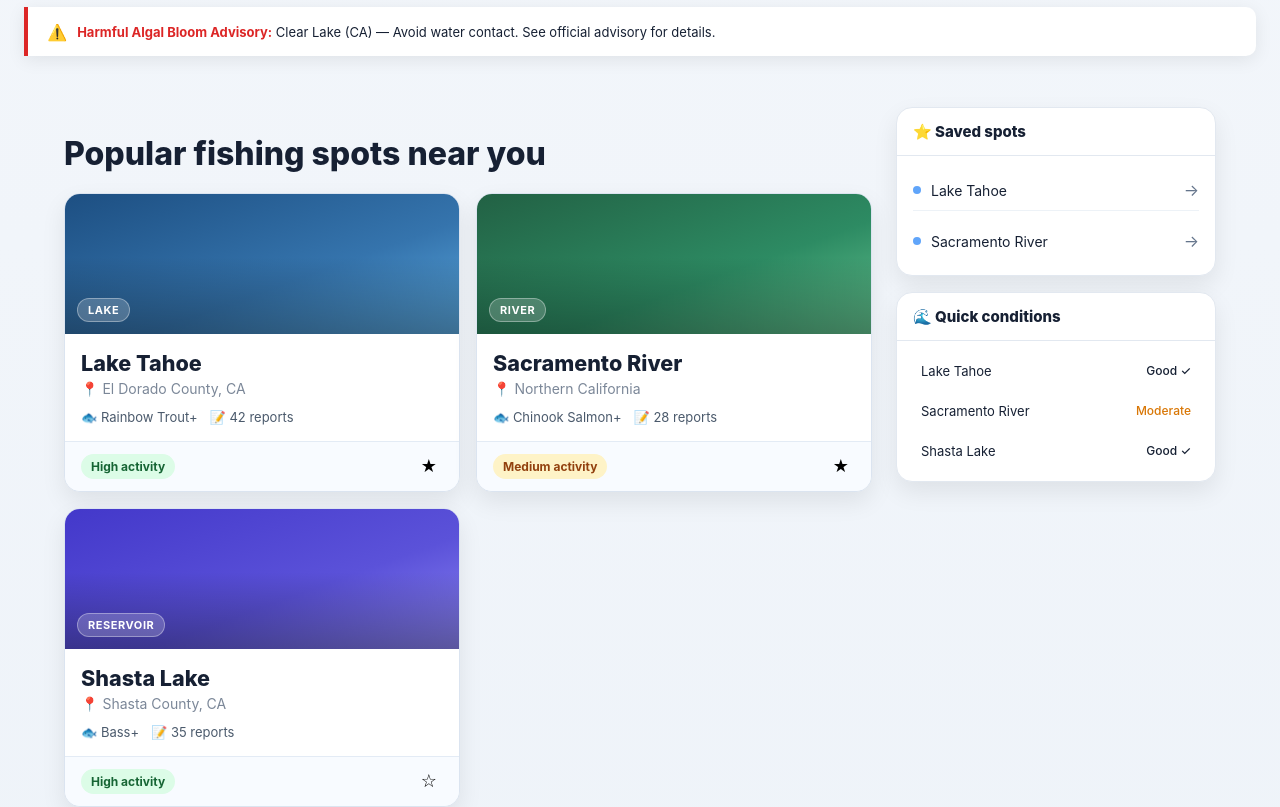
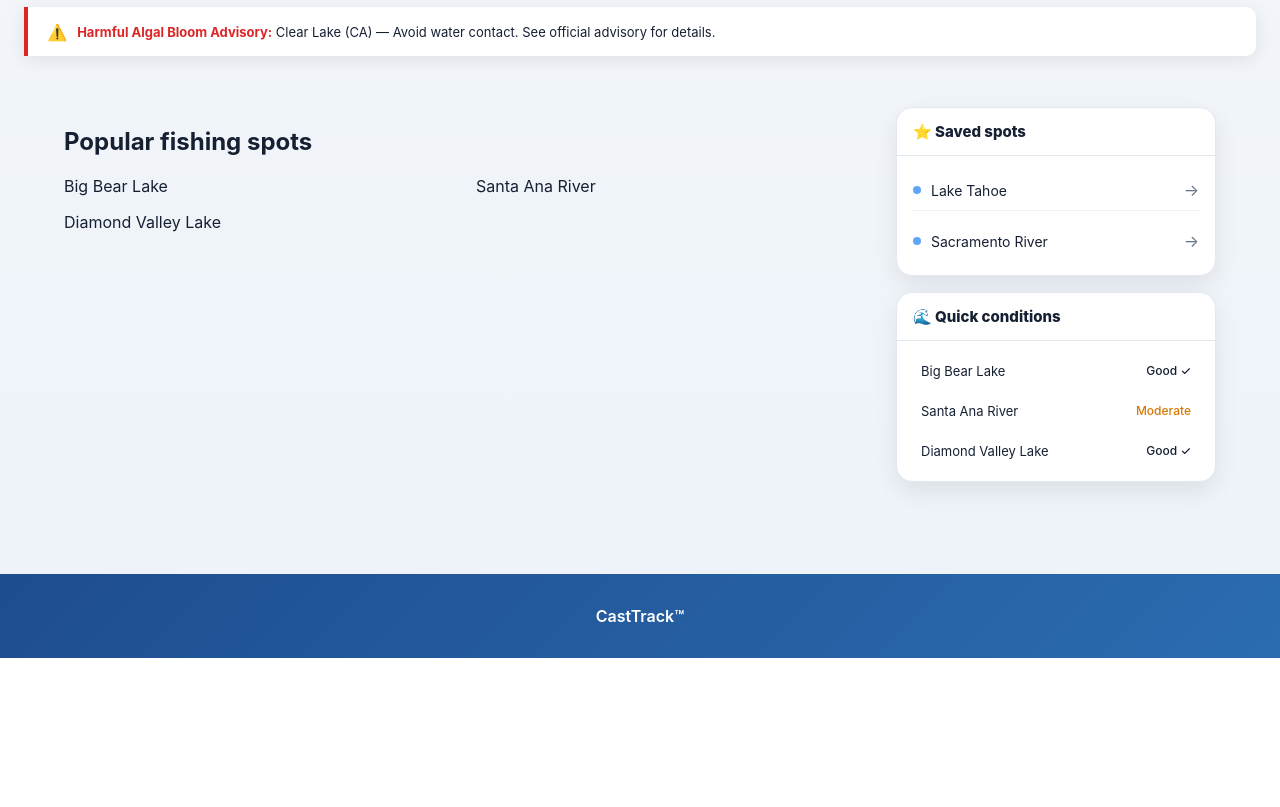
Before and after one commit to JKann2004/CastTrack, a React (Vite) app in the folder frontend/: page / in a window 1280 px wide. Shown: the part 520-1327 px from the top of the page. After the commit the page ends 1178 px from the top, so only its background shows below. Built offline with nearby package versions, Linux system fonts and the light colour scheme.

Commit message:
Update homePage.jsx
connected the backend to the weather and event section of the homepage

```diff
--- a/frontend/src/pages/homePage.jsx
+++ b/frontend/src/pages/homePage.jsx
@@ -1,17 +1,72 @@
-import React,{ useMemo,useState } from "react";
+import React, { useMemo, useState, useEffect } from "react";
 import "../style.css";
+
+function mapWeatherData(apiData) {
+  const periods = apiData?.forecast?.periods || [];
+
+  const current = periods[0] || {};
+
+  return {
+    temperature:
+      current.temperature != null
+        ? `${current.temperature}°F`
+        : "N/A",
+
+    wind: current.windSpeed || "N/A",
+
+    precipitation:
+      current.probabilityOfPrecipitation?.value != null
+        ? `${current.probabilityOfPrecipitation.value}%`
+        : "N/A",
+
+    vision: "N/A",
+
+    forecast: periods.slice(0, 5).map((p) => ({
+      day: p.name,
+      icon: mapIcon(p.shortForecast),
+      hi: p.temperature,
+      lo: (p.temperature ?? 0) - 10,
+    })),
+
+    alerts: (apiData?.alerts || []).map((a) => ({
+      title: a?.properties?.headline || "Weather Alert",
+      text: a?.properties?.description || "",
+    })),
+  };
+}
+
+function mapEvents(apiEvents) {
+  return (apiEvents || []).map((e) => ({
+    title: e.title,
+    description: e.description,
+    date: new Date(e.startDate).toLocaleDateString(),
+    category: e.category,
+  }));
+}
+
+function mapIcon(text) {
+  if (!text) return "⛅";
+  const t = text.toLowerCase();
+
+  if (t.includes("rain")) return "🌧️";
+  if (t.includes("cloud")) return "☁️";
+  if (t.includes("sun") || t.includes("clear")) return "☀️";
+  if (t.includes("storm")) return "⛈️";
+
+  return "⛅";
+}
 
 const WATERBODIES = [
   {
-    id: 1,
-    name: "Lake Tahoe",
-    region: "El Dorado County, CA",
+    id: "26dfc947-4734-4783-ad62-f6105ad1961b", // this is big bear lake's id
+    name: "Big Bear Lake",
+    region: "San Bernardino County, CA",
     type: "Lake",
     activity: "High",
     imgClass: "lake-img",
     species: ["Rainbow Trout","Kokanee Salmon","Bass"],
     reports: 42,
-    weather: { temp: "62°F",wind: "22 mph",precip: "15%",vis: "10 mi" },
+    weather: { temperature: "62°F",wind: "22 mph",precipitation: "15%",vision: "10 mi" },
     alerts: [
       {
         title: "Wind Advisory",
@@ -50,15 +105,15 @@ const WATERBODIES = [
     ],
   },
   {
-    id: 2,
-    name: "Sacramento River",
-    region: "Northern California",
+    id: "528a8a3c-df22-4496-a0b3-bdede5e01841", // Santa Ana River ID
+    name: "Santa Ana River",
+    region: "Southern California",
     type: "River",
     activity: "Medium",
     imgClass: "river-img",
     species: ["Chinook Salmon","Steelhead","Striped Bass"],
     reports: 28,
-    weather: { temp: "58°F",wind: "14 mph",precip: "10%",vis: "9 mi" },
+    weather: { temperature: "58°F",wind: "14 mph",precipitation: "10%",vision: "9 mi" },
     alerts: [],
     forecast: [
       { day: "Today",icon: "🌤️",hi: 58,lo: 44 },
@@ -86,15 +141,15 @@ const WATERBODIES = [
     ],
   },
   {
-    id: 3,
-    name: "Shasta Lake",
-    region: "Shasta County, CA",
+    id: "0c3827fb-a111-4da4-8ab5-79041f881fe4", // Diamond Valley Lake ID
+    name: "Diamond Valley Lake",
+    region: "Riverside County, CA",
     type: "Reservoir",
     activity: "High",
     imgClass: "reservoir-img",
     species: ["Bass","Trout","Catfish"],
     reports: 35,
-    weather: { temp: "64°F",wind: "9 mph",precip: "5%",vis: "10 mi" },
+    weather: { temperature: "64°F",wind: "9 mph",precipitation: "5%",vision: "10 mi" },
     alerts: [],
     forecast: [
       { day: "Today",icon: "☀️",hi: 64,lo: 49 },
@@ -124,11 +179,14 @@ const WATERBODIES = [
 ];
 
 export default function HomePage() {
-  const [searchQuery,setSearchQuery] = useState("");
-  const [activeFilter,setActiveFilter] = useState("all");
-  const [selectedWaterbody,setSelectedWaterbody] = useState(null);
-  const [activeTab,setActiveTab] = useState("weather");
-  const [favorites,setFavorites] = useState(["Lake Tahoe","Sacramento River"]);
+  const [searchQuery, setSearchQuery] = useState("");
+  const [activeFilter, setActiveFilter] = useState("all");
+  const [selectedWaterbody, setSelectedWaterbody] = useState(null);
+  const [activeTab, setActiveTab] = useState("weather");
+  const [favorites, setFavorites] = useState(["Lake Tahoe", "Sacramento River"]);
+
+  const [weatherData, setWeatherData] = useState(null);
+  const [events, setEvents] = useState();
 
   const filteredWaterbodies = useMemo(() => {
     return WATERBODIES.filter((w) => {
@@ -161,10 +219,37 @@ export default function HomePage() {
     );
   }
 
-  function openWaterbody(waterbody) {
+  async function openWaterbody(waterbody) {
     setSelectedWaterbody(waterbody);
     setActiveTab("weather");
+    setWeatherData(null);
+    setEvents([]);
+
+    try {
+      const [weatherRes, eventsRes] = await Promise.all([
+        fetch(`http://localhost:3000/api/weather/${waterbody.id}`),
+        fetch(`http://localhost:3000/api/events?waterbodyid=${waterbody.id}`)
+      ])
+
+      const weatherData = await weatherRes.json();
+      const eventsData = await eventsRes.json();
+
+      setWeatherData(mapWeatherData(weatherData));
+      setEvents(mapEvents(eventsData.data));
+      console.log("RAW BACKEND RESPONSE(Event):", eventsData.data);
+      console.log("RAW BACKEND RESPONSE(Weather):", weatherData.data);
+    } catch (error) {
+      console.error(error);
+      setWeatherData(null);
+      setEvents([]);
+    }
   }
+
+  const weather = weatherData;
+
+  const forecast = weatherData?.forecast || [];
+
+  const alerts = weatherData?.alerts || [];
 
   return (
     <div>
@@ -225,67 +310,36 @@ export default function HomePage() {
       <div className="main">
         <div className="layout">
           <div>
-            <h2 className="section-title">Popular fishing spots near you</h2>
+            <h2>Popular fishing spots</h2>
 
             <div className="cards-grid">
-              {filteredWaterbodies.map((w) => {
-                const isFav = favorites.includes(w.name);
-
-                return (
-                  <div key={w.id} className="wcard" onClick={() => openWaterbody(w)}>
-                    <div className={`wcard-img ${w.imgClass}`}>
-                      <div className="wcard-img-overlay">
-                        <span className="wcard-type">{w.type}</span>
-                      </div>
-                    </div>
-
-                    <div className="wcard-body">
-                      <div className="wcard-name">{w.name}</div>
-                      <div className="wcard-region">📍 {w.region}</div>
-                      <div className="wcard-stats">
-                        <div className="wstat">🐟 {w.species[0]}+</div>
-                        <div className="wstat">📝 {w.reports} reports</div>
-                      </div>
-                    </div>
-
-                    <div className="wcard-footer">
-                      <span className={`activity-pill ${w.activity.toLowerCase()}`}>
-                        {w.activity} activity
-                      </span>
-                      <button
-                        className={`fav-btn ${isFav ? "active" : ""}`}
-                        onClick={(e) => {
-                          e.stopPropagation();
-                          toggleFavorite(w.name);
-                        }}
-                        type="button"
-                      >
-                        {isFav ? "★" : "☆"}
-                      </button>
-                    </div>
-                  </div>
-                );
-              })}
+              {filteredWaterbodies.map((w) => (
+                <div key={w.id} onClick={() => openWaterbody(w)}>
+                  {w.name}
+                </div>
+              ))}
             </div>
 
             {selectedWaterbody && (
               <div className="detail-panel">
+
                 <div className="detail-header">
-                  <div style={{ display: "flex",justifyContent: "space-between",alignItems: "flex-start" }}>
+                  <div style={{ display: "flex", justifyContent: "space-between", alignItems: "flex-start" }}>
                     <div>
                       <h2>{selectedWaterbody.name}</h2>
                       <p>{selectedWaterbody.region}</p>
+
                       <div className="detail-badge">
                         📍 <span>{selectedWaterbody.type}</span>
                         &nbsp;·&nbsp;
                         🐟 <span>{selectedWaterbody.activity} activity</span>
                       </div>
                     </div>
+
                     <button
                       className="fav-btn"
-                      style={{ color: "white",fontSize: "1.4rem" }}
+                      style={{ color: "white", fontSize: "1.4rem" }}
                       onClick={() => toggleFavorite(selectedWaterbody.name)}
-                      type="button"
                     >
                       {favorites.includes(selectedWaterbody.name) ? "★" : "☆"}
                     </button>
@@ -293,7 +347,7 @@ export default function HomePage() {
                 </div>
 
                 <div className="detail-tabs">
-                  {["weather","events","catches","trends"].map((tab) => (
+                  {["weather", "events", "catches", "trends"].map((tab) => (
                     <div
                       key={tab}
                       className={`dtab ${activeTab === tab ? "active" : ""}`}
@@ -307,24 +361,21 @@ export default function HomePage() {
                   ))}
                 </div>
 
+                {/* WEATHER */}
                 {activeTab === "weather" && (
                   <div className="tab-content active">
-                    <div className="api-status api-mock">
-                      <div className="api-dot" style={{ background: "#854d0e" }}></div>
-                      Demo data — swap to live API next
-                    </div>
 
-                    {selectedWaterbody.alerts.length > 0 && (
+                    {alerts.length > 0 && (
                       <div className="wx-alert">
                         <span>⚠️</span>
                         <div>
-                          <strong style={{ fontSize: "13px",color: "#991b1b" }}>
-                            {selectedWaterbody.alerts[0].title}
+                          <strong style={{ fontSize: "13px", color: "#991b1b" }}>
+                            {alerts[0].title}
                           </strong>
-                          <br />
-                          <span style={{ fontSize: "12px",color: "#7f1d1d" }}>
-                            {selectedWaterbody.alerts[0].text}
-                          </span>
+                          {/* <br />
+                          <span style={{ fontSize: "12px", color: "#7f1d1d" }}>
+                            {alerts[0].text}
+                          </span> */}
                         </div>
                       </div>
                     )}
@@ -332,31 +383,35 @@ export default function HomePage() {
                     <div className="wx-grid">
                       <div className="wx-card">
                         <div className="wx-icon">🌡️</div>
-                        <div className="wx-val">{selectedWaterbody.weather.temp}</div>
+                        <div className="wx-val">{weather?.temperature}</div>
                         <div className="wx-label">Temperature</div>
                       </div>
+
                       <div className="wx-card">
                         <div className="wx-icon">💨</div>
-                        <div className="wx-val">{selectedWaterbody.weather.wind}</div>
+                        <div className="wx-val">{weather?.wind}</div>
                         <div className="wx-label">Wind</div>
                       </div>
+
                       <div className="wx-card">
                         <div className="wx-icon">🌧️</div>
-                        <div className="wx-val">{selectedWaterbody.weather.precip}</div>
+                        <div className="wx-val">{weather?.precipitation}</div>
                         <div className="wx-label">Precip chance</div>
                       </div>
+
                       <div className="wx-card">
                         <div className="wx-icon">👁️</div>
-                        <div className="wx-val">{selectedWaterbody.weather.vis}</div>
+                        <div className="wx-val">{weather?.vision}</div>
                         <div className="wx-label">Visibility</div>
                       </div>
                     </div>
 
-                    <p style={{ fontSize: "13px",fontWeight: 600,marginBottom: "8px" }}>
+                    <p style={{ fontSize: "13px", fontWeight: 600, marginBottom: "8px" }}>
                       5-day forecast
                     </p>
+
                     <div className="forecast-row">
-                      {selectedWaterbody.forecast.map((f) => (
+                      {forecast.map((f) => (
                         <div key={f.day} className="forecast-cell">
                           <div className="fc-day">{f.day}</div>
                           <div className="fc-icon">{f.icon}</div>
@@ -365,18 +420,19 @@ export default function HomePage() {
                         </div>
                       ))}
                     </div>
+
                   </div>
                 )}
 
                 {activeTab === "events" && (
                   <div className="tab-content active">
                     <div className="event-list">
-                      {selectedWaterbody.events.length === 0 ? (
+                      {events.length === 0 ? (
                         <p style={{ color: "var(--text3)",fontSize: "13px" }}>
                           No current advisories or events for this waterbody.
                         </p>
                       ) : (
-                        selectedWaterbody.events.map((event,index) => (
+                        events.map((event,index) => (
                           <div key={index} className="event-item">
                             <div className="event-dot dot-info"></div>
                             <div className="event-meta">
```
